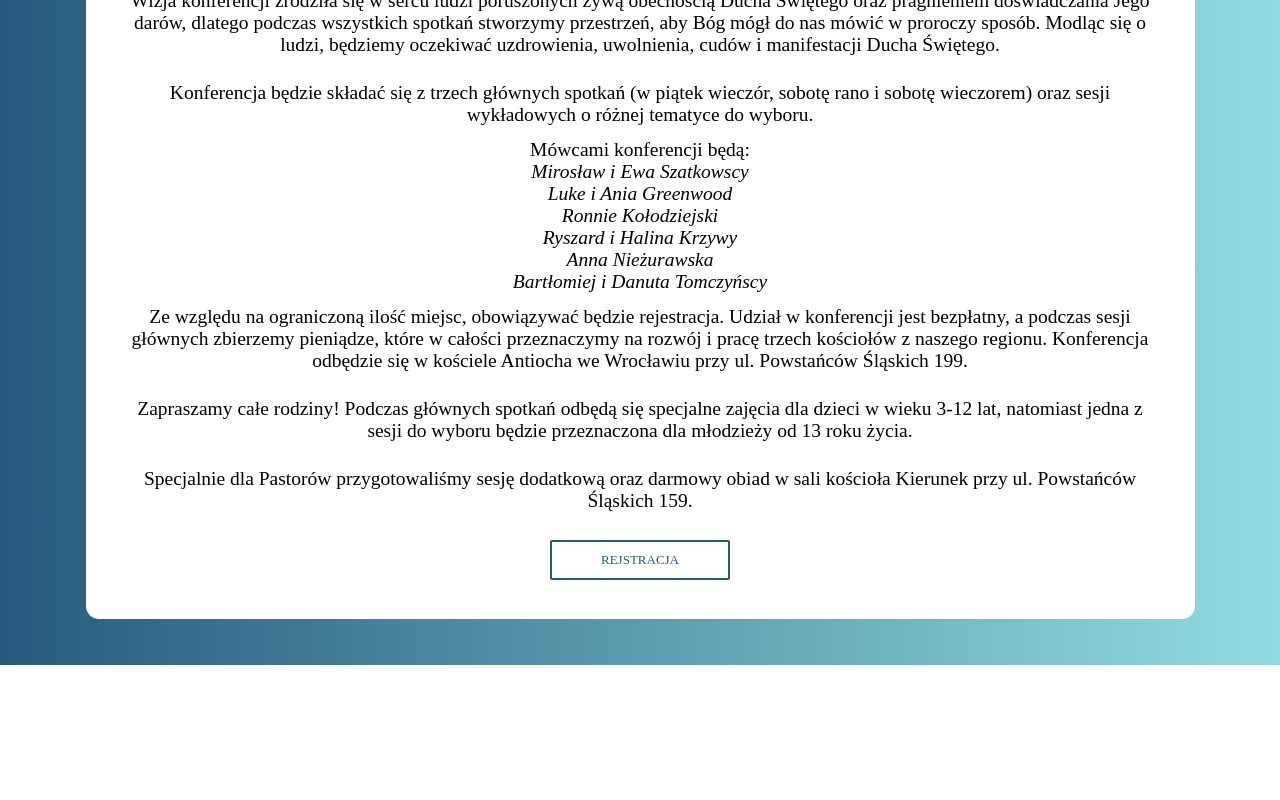
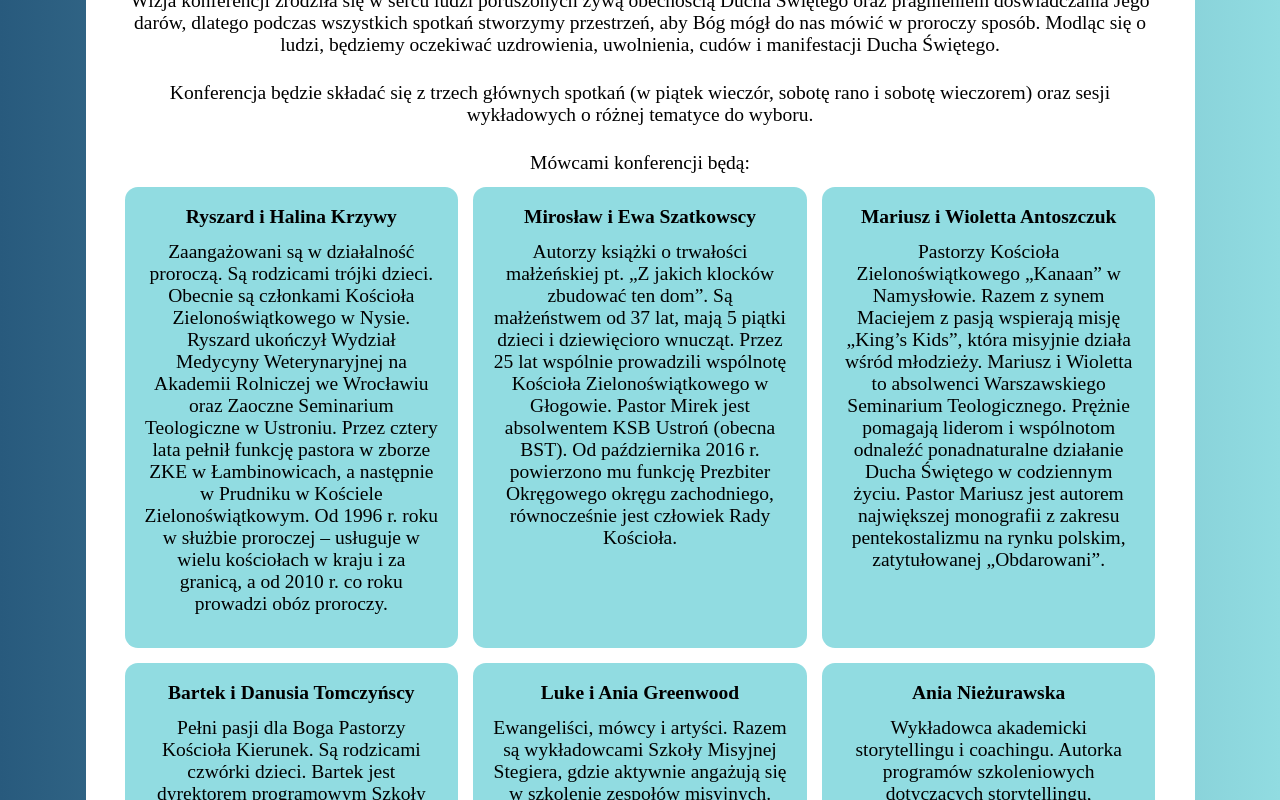
Before and after one commit to kdraganik/kierunek-website, a Next.js app: page /conf in a window 1280 px wide. Shown: the part 1000-1800 px from the top of the page. Before the commit the page ends 1665 px from the top, so only its background shows below. Built offline with nearby package versions, Linux system fonts and the light colour scheme; a web font is replaced by a local one.

Commit message:
Add speakers descriptions

```diff
--- /dev/null
+++ b/components/conf/SpeakerCard.jsx
@@ -0,0 +1,11 @@
+import styles from "../../styles/conf/Main.module.scss"
+
+export default function SpeakerCard ({name, description}){
+
+  return (
+    <div className={styles.card}>
+      <h4 className={styles.name}>{name}</h4>
+      <p className={styles.instruction}>{description}</p>
+    </div>
+  )
+}
--- a/pages/conf/index.js
+++ b/pages/conf/index.js
@@ -2,6 +2,7 @@ import Link from 'next/link'
 import Image from 'next/image'
 import styles from '../../styles/conf/Main.module.scss'
 import clouds from '../../images/clouds.png'
+import SpeakerCard from '../../components/conf/SpeakerCard'
 
 export default function Conf(){
 
@@ -41,14 +42,36 @@ export default function Conf(){
 
                     <p>Konferencja będzie składać się z trzech głównych spotkań (w piątek wieczór, sobotę rano i sobotę wieczorem) oraz sesji wykładowych o różnej tematyce do wyboru.</p>
 
+                    <p>Mówcami konferencji będą:</p>
                     <div className={styles.speakersBox}>
-                        Mówcami konferencji będą:
-                        <div className={styles.speaker}>Mirosław i Ewa Szatkowscy</div>
-                        <div className={styles.speaker}>Luke i Ania Greenwood</div>
-                        <div className={styles.speaker}>Ronnie Kołodziejski</div>
-                        <div className={styles.speaker}>Ryszard i Halina Krzywy</div>
-                        <div className={styles.speaker}>Anna Nieżurawska</div>
-                        <div className={styles.speaker}>Bartłomiej i Danuta Tomczyńscy</div>
+                        <SpeakerCard
+                            name="Ryszard i Halina Krzywy"
+                            description="Zaangażowani są w działalność proroczą. Są rodzicami trójki dzieci. Obecnie są członkami Kościoła Zielonoświątkowego w Nysie. Ryszard ukończył Wydział Medycyny Weterynaryjnej na Akademii Rolniczej we Wrocławiu oraz Zaoczne Seminarium Teologiczne w Ustroniu. Przez cztery lata pełnił funkcję pastora w zborze ZKE w Łambinowicach, a następnie w Prudniku w Kościele Zielonoświątkowym. Od 1996 r. roku w służbie proroczej – usługuje w wielu kościołach w kraju i za granicą, a od 2010 r. co roku prowadzi obóz proroczy."
+                        />
+                        <SpeakerCard
+                            name="Mirosław i Ewa Szatkowscy"
+                            description="Autorzy książki o trwałości małżeńskiej pt. „Z jakich klocków zbudować ten dom”. Są małżeństwem od 37 lat, mają 5 piątki dzieci i dziewięcioro wnucząt. Przez 25 lat wspólnie prowadzili wspólnotę Kościoła Zielonoświątkowego w Głogowie. Pastor Mirek jest absolwentem KSB Ustroń (obecna BST). Od października 2016 r. powierzono mu funkcję Prezbiter Okręgowego okręgu zachodniego, równocześnie jest człowiek Rady Kościoła."
+                        />
+                        <SpeakerCard
+                            name="Mariusz i Wioletta Antoszczuk"
+                            description="Pastorzy Kościoła Zielonoświątkowego „Kanaan” w Namysłowie. Razem z synem Maciejem z pasją wspierają misję „King’s Kids”, która misyjnie działa wśród młodzieży. Mariusz i Wioletta to absolwenci Warszawskiego Seminarium Teologicznego. Prężnie pomagają liderom i wspólnotom odnaleźć ponadnaturalne działanie Ducha Świętego w codziennym życiu. Pastor Mariusz jest autorem największej monografii z zakresu pentekostalizmu na rynku polskim, zatytułowanej „Obdarowani”."
+                        />
+                        <SpeakerCard
+                            name="Bartek i Danusia Tomczyńscy"
+                            description="Pełni pasji dla Boga Pastorzy Kościoła Kierunek. Są rodzicami czwórki dzieci. Bartek jest dyrektorem programowym Szkoły Biblijnego Uczniostwa, mówcą motywacyjnym, wykładowcą oraz działaczem społecznym. Danusia jest nauczycielką języka angielskiego, pedagogiem specjalnym, a także pracuje w Stowarzyszeniu Wrocławskie Forum Kobiet. Oboje przemawiają też na różnych konferencjach i szkoleniach."
+                        />
+                        <SpeakerCard
+                            name="Luke i Ania Greenwood "
+                            description="Ewangeliści, mówcy i artyści. Razem są wykładowcami Szkoły Misyjnej Stegiera, gdzie aktywnie angażują się w szkolenie zespołów misyjnych. Razem z dwójką dzieci mieszkają we Wrocławiu, gdzie zaangażowani są w pracę Kościoła Kierunek. Lukę jest dyrektorem organizacji Steiger Europe. Napisał też książkę „Global Youth Culture”. Ania założyła Fundację Steiger Polska. Jest misjonarką Steigera od 2006 r."
+                        />
+                        <SpeakerCard
+                            name="Ania Nieżurawska"
+                            description="Wykładowca akademicki storytellingu i coachingu. Autorka programów szkoleniowych dotyczących storytellingu, coachingu, komunikacji interpersonalnej oraz pracy zespołowej. Z pasją podąża za Bogiem, czynnie zaangażowana jest w rozwój Społeczności Chrześcijańskiej Południe w Warszawie. Od ponad dekady prowadzi procesy indywidualne i grupowe, których celem jest wsparcie liderów lokalnych wspólnot w sztuce wystąpień publicznych, budowaniu i zarządzaniu zespołami oraz w rozwoju zawodowym i osobistym."
+                        />
+                        <SpeakerCard
+                            name="Ronnie Kołodziejski"
+                            description="Pastor w Społeczności Chrześcijańskiej we Wrocławiu. W wieku 12 lat razem z rodzicami wyjechał na stałe do Kanady, gdzie oddał swoje życie Bogu, założył rodzinę i został pastorem. W 2021 roku razem z żoną Sarą i dwójką dzieci, na stałe wrócił do Polski. Zajmuje się pracą misyjną, głosił ewangelię na 6 kontynentach w około 50 krajach."
+                        />
                     </div>
 
                     <p>Ze względu na ograniczoną ilość miejsc, obowiązywać będzie rejestracja. Udział w konferencji jest bezpłatny, a podczas sesji głównych zbierzemy pieniądze, które w całości przeznaczymy na rozwój i pracę trzech kościołów z naszego regionu. Konferencja odbędzie się w kościele Antiocha we Wrocławiu przy ul. Powstańców Śląskich 199.</p>
--- a/styles/conf/Main.module.scss
+++ b/styles/conf/Main.module.scss
@@ -66,12 +66,46 @@
         padding: 3rem;
         text-align: center;
 
+        .speakersBox{
+            display: grid;
+            grid-template-columns: 1fr 1fr 1fr;
+            grid-column-gap: 15px;
+            grid-row-gap: 15px;
+
+            .card {
+                padding: 1.5rem;
+                background-color: rgba(145,220,225,1);
+                border-radius: 1rem;
+             }
+
+             .card:last-child{
+                 grid-column-start: 2;
+             }
+
+            @media (max-width: 1024px){
+                grid-template-columns: 1fr 1fr 1fr 1fr;
+
+                .card{
+                    grid-column: span 2;
+                }
+
+                .card:last-child{
+                    grid-column-end: 4;
+                    grid-column-start: 2;
+                }
+            }
+
+            @media (max-width: 768px){
+                grid-template-columns: 1fr;
+
+                .card:last-child{
+                    grid-column: span 2;
+                }
+            }
+        }
+
         p{
             margin: 1rem 0;
-        }
-
-        .speaker{
-            font-style: italic;
         }
 
         .moreBox{
```
